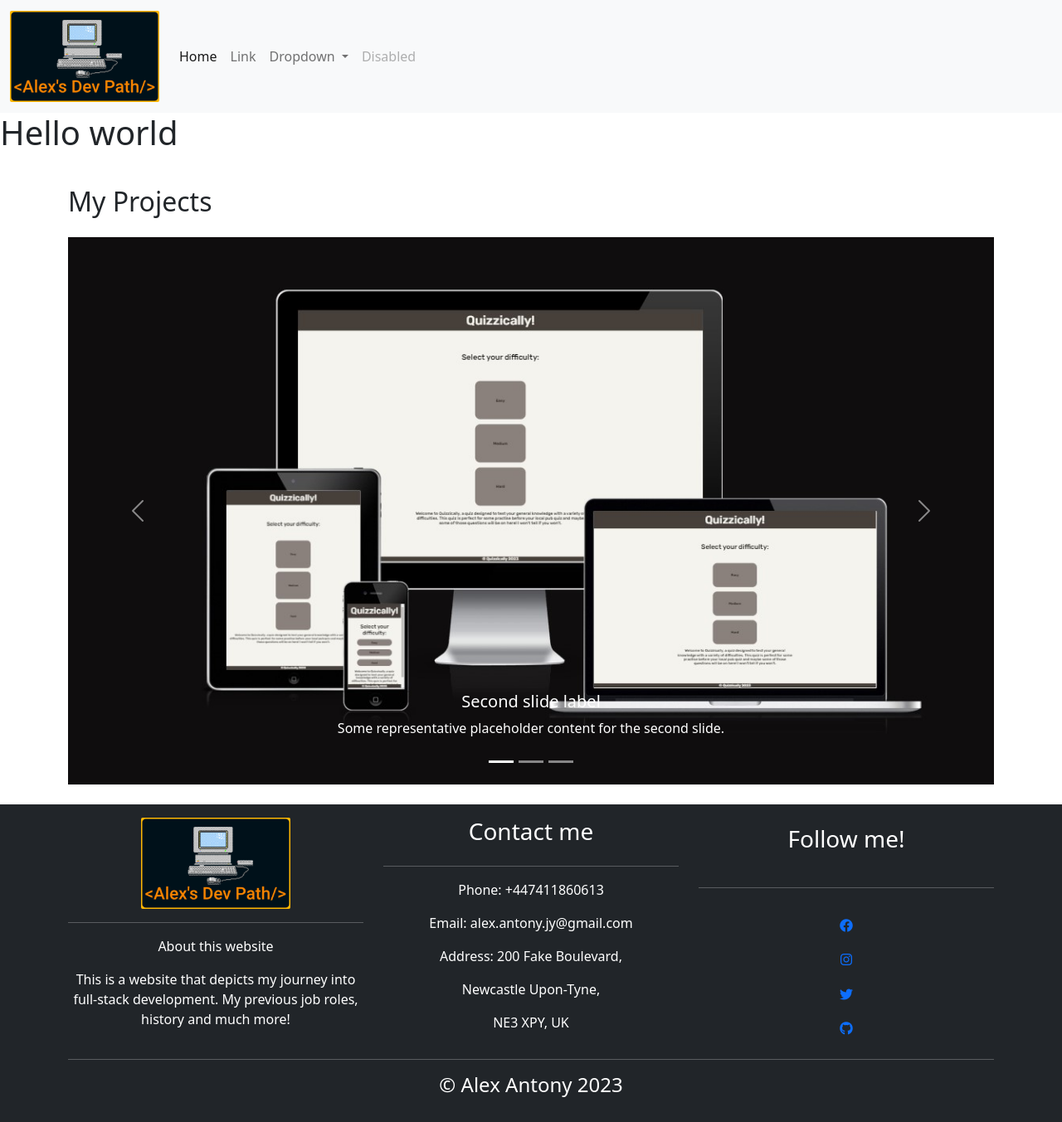
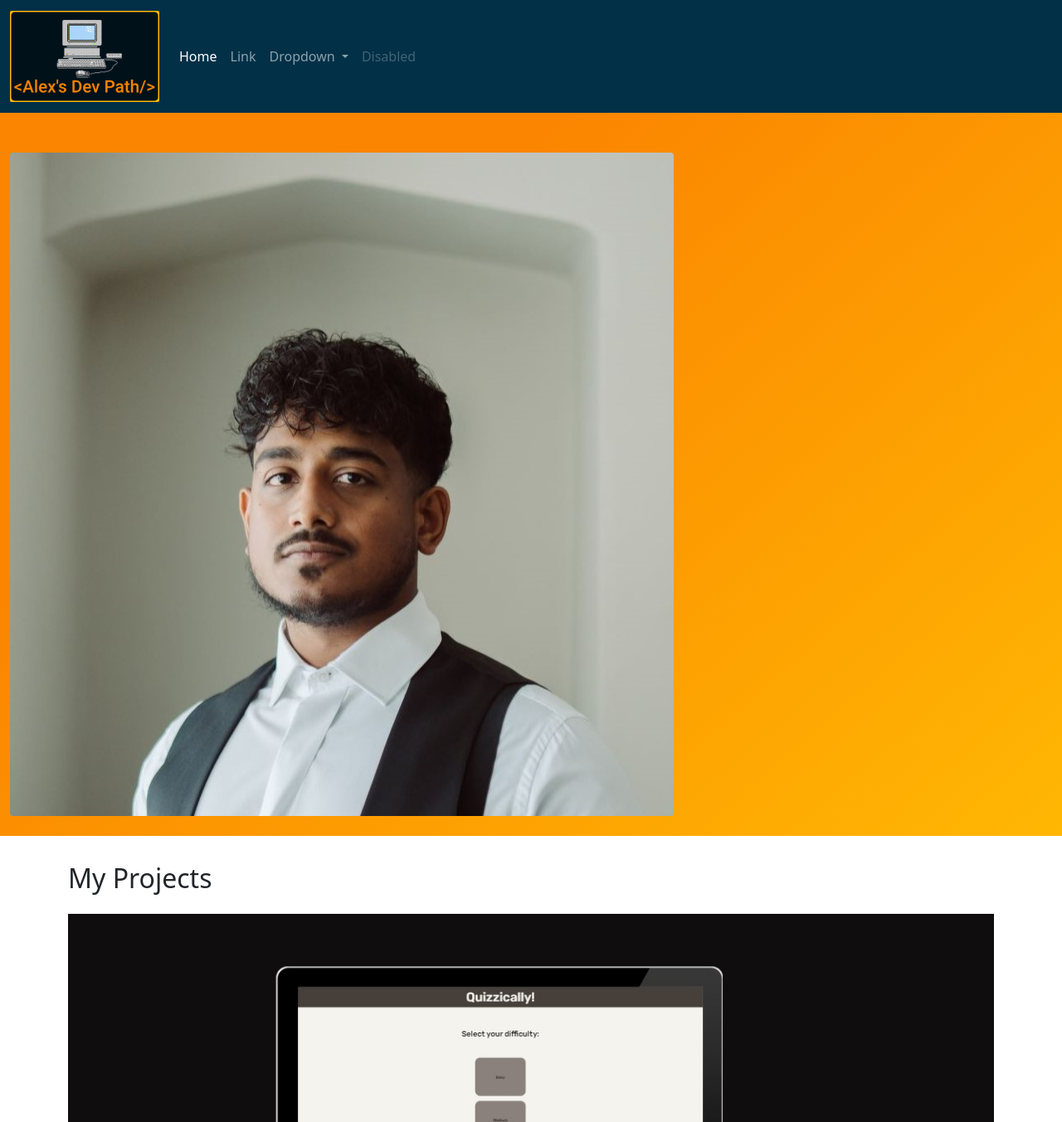
Before and after one commit to AlexAntony3/AlexDevPath, a Django app: page / in a window 1280 px wide. Shown: the top 1353 px of the page at 83% size. Run offline with Django 3.2, Linux system fonts and the light colour scheme.

Commit message:
feat: create a home-screen component with contents

```diff
--- a/static/css/style.css
+++ b/static/css/style.css
@@ -0,0 +1,8 @@
+.background {
+    background: #fb8500;
+    background: linear-gradient(139deg, rgba(251,133,0,1) 30%, rgba(255,183,3,1) 100%);
+}
+
+.bg-custom-dark {
+    background: #023047;
+}
--- /dev/null
+++ b/templates/components/home-screen.html
@@ -0,0 +1 @@
+<img src="static/media/display-picture.jpg" class="rounded mx-auto d-block" alt="A picture of me" id="display-picture">
--- a/templates/constants/navbar.html
+++ b/templates/constants/navbar.html
@@ -1,4 +1,4 @@
-<nav class="navbar navbar-expand-lg navbar-light bg-light">
+<nav class="navbar navbar-expand-lg navbar-dark bg-custom-dark">
     <div class="container-fluid">
         <a class="navbar-brand" href="#"><img src="/static/media/Logo.png" alt="alex's dev path logo"></a>
         <button class="navbar-toggler" type="button" data-bs-toggle="collapse" data-bs-target="#navbarSupportedContent"
--- a/templates/pages/home.html
+++ b/templates/pages/home.html
@@ -2,7 +2,16 @@
 
 {% block content %}
 
-<h1>Hello world</h1>
+<div class="container-fluid">
+    <div class="row background">
+        <div class="col-sm-6 pt-5 pb-4">
+
+            {% include 'components/home-screen.html' %}
+
+        </div>
+    </div>
+</div>
+
 <div class="container pt-3 pb-4">
     <div class="row">
         <div class="col-sm-12">
```
Also changed, not shown: static/media/background.jpg (added), static/media/display-picture.jpg (added).
